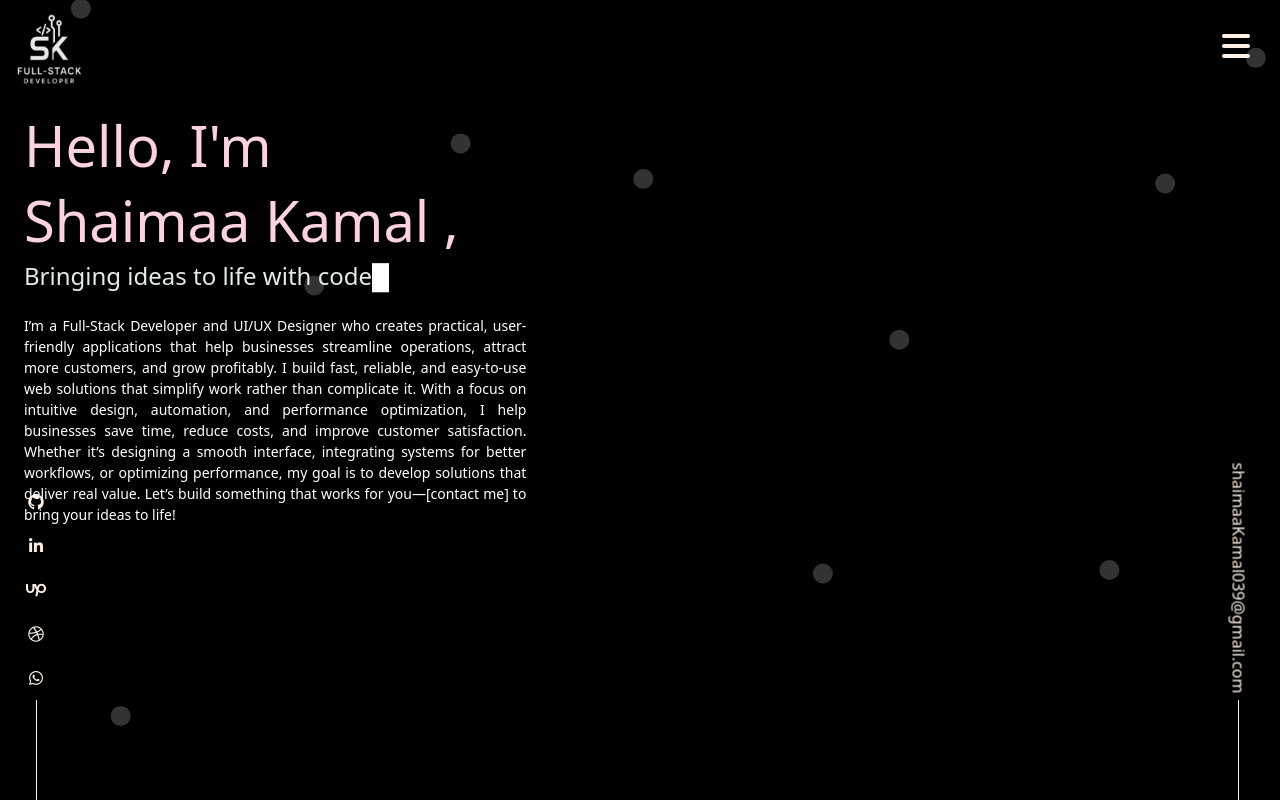
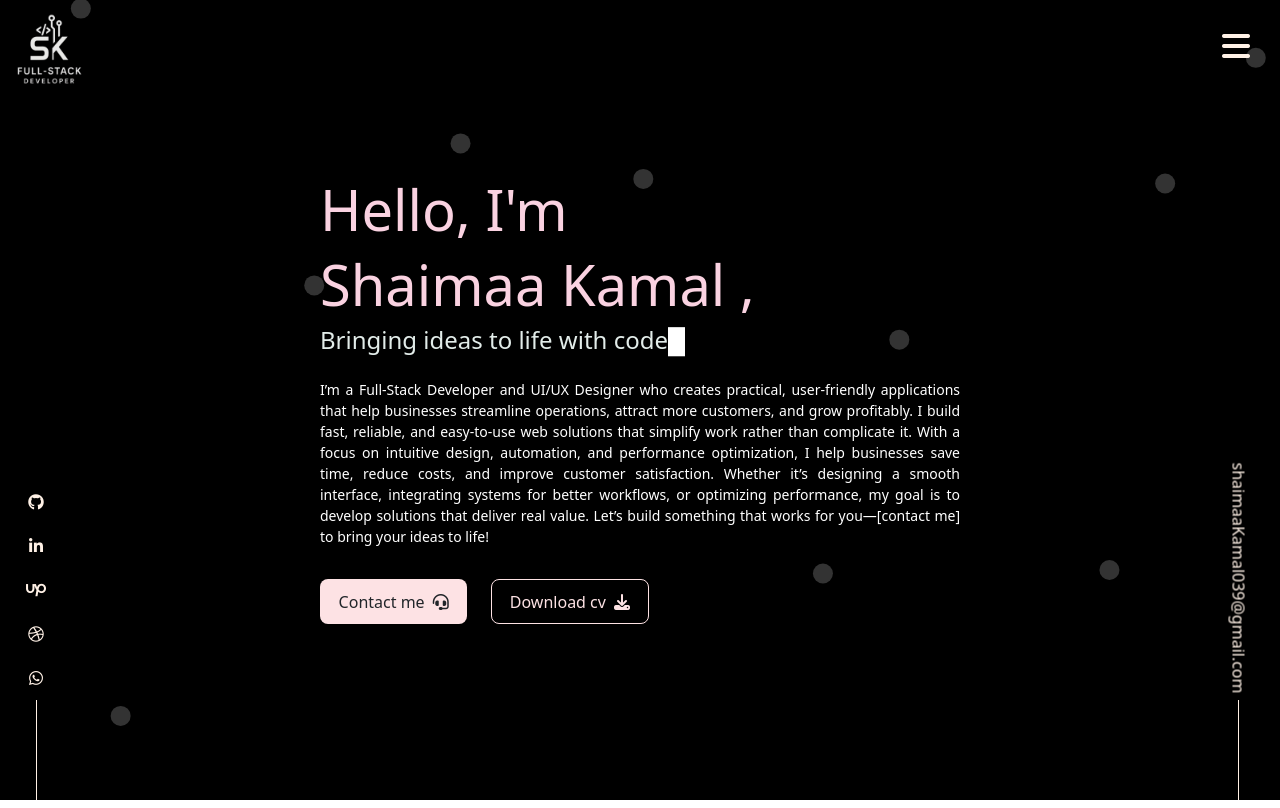
Before and after one commit to ShaimaaAKamal/ShaimaaKamal, an Angular app: page / in a window 1280 px wide. Built offline with nearby package versions, Linux system fonts and the light colour scheme; what @tsparticles/angular would draw is missing.

Commit message:
finish home component

```diff
--- a/src/app/Components/mainComponents/home/home.component.html
+++ b/src/app/Components/mainComponents/home/home.component.html
@@ -1,9 +1,8 @@
 
-<!-- <ngx-particles id="tsparticles"></ngx-particles> -->
-<!-- <app-moving-circle></app-moving-circle> -->
-<section class="home text-white d-flex pt-5 mt-2  vh-100  ps-3 ms-2">
-  <div class="pt-5 mt-2">
-    <h1  class="fs-0 text-pink">Hello, I'm</h1>
+  <section class="home text-white  d-flex align-items-center justify-content-center vh-100">
+  <div class="homeContainer">
+  <div>
+     <h1  class="fs-0 text-pink">Hello, I'm</h1>
     <h2 class="h1 fs-0 text-pink" >Shaimaa Kamal ,</h2>
     <h4><span class="typing-element text-babyBlue"></span></h4>
       <div class="pt-3 fw-light small">
@@ -11,5 +10,17 @@
           I’m a Full-Stack Developer and UI/UX Designer who creates practical, user-friendly applications that help businesses streamline operations, attract more customers, and grow profitably. I build fast, reliable, and easy-to-use web solutions that simplify work rather than complicate it. With a focus on intuitive design, automation, and performance optimization, I help businesses save time, reduce costs, and improve customer satisfaction. Whether it’s designing a smooth interface, integrating systems for better workflows, or optimizing performance, my goal is to develop solutions that deliver real value. Let’s build something that works for you—[contact me] to bring your ideas to life!
         </p>
       </div>
+      <div class="pt-3">
+        <app-action-button [actionName]="'Contact me'" [btnType]="'main'" class="pe-4" (click)="sendMail()">
+          <i class="fa-solid fa-headset"></i>
+        </app-action-button>
+        <app-action-button [actionName]="'Download cv'" [btnType]="'secondary'"  (click)="downloadCV()">
+          <i class='fa-solid fa-download'></i>
+        </app-action-button>
+          <!-- <app-action-button [actionName]="'Download cv'" [btnType]="'secondary'"  (click)="openCV()">
+          <i class='fa-solid fa-download'></i>
+        </app-action-button> -->
+      </div>
+   </div>
   </div>
 </section>
--- a/src/app/Components/mainComponents/home/home.component.scss
+++ b/src/app/Components/mainComponents/home/home.component.scss
@@ -1,39 +1,25 @@
-// #tsparticles {
-//   width: 100%;
-//   height: 100%;
-//   position: absolute;
-//   top: 0;
-//   left: 0;
-//   z-index:-1;
-//   background-color: #000;
-// }
+.homeContainer {
+  width: 90%;
 
-p{
-  margin-bottom:16px;
-  width:90%;
-  text-align: justify;
-  word-break: break-word;
+  p {
+    margin-bottom: 16px;
+    text-align: justify;
+    word-break: break-word;
+  }
+
+  @media screen and (min-width: 576px) {
+    width: 80%;
+  }
+
+  @media screen and (min-width: 768px) {
+    width: 70%;
+  }
+
+  @media screen and (min-width: 992px) {
+    width: 50%;
+  }
+
+  @media screen and (min-width: 1400px) {
+    width: 40%;
+  }
 }
-
-@media screen and (min-width:768px) {
-   p{
-    width:70%;
-   }
-}
-
-@media screen and (min-width:992px) {
-   p{
-    width:60%;
-   }
-}
-
-@media screen and (min-width:1200px) {
-   p{
-    width:40%;
-   }
-}
-@media screen and (min-width:1600px) {
-   p{
-    width:30%;
-   }
-}
--- a/src/app/Components/mainComponents/home/home.component.ts
+++ b/src/app/Components/mainComponents/home/home.component.ts
@@ -1,6 +1,4 @@
 import { Component } from '@angular/core';
-// import { ISourceOptions, tsParticles} from '@tsparticles/engine';
-// import { loadSlim } from '@tsparticles/slim';
 import Typed from 'typed.js';
 
 @Component({
@@ -11,119 +9,6 @@ import Typed from 'typed.js';
   styleUrl: './home.component.scss'
 })
 export class HomeComponent {
-
-//   particlesOptions: ISourceOptions = {
-//   particles: {
-//     number: {
-//       value: 10,
-//       density: {
-//         enable: false,
-//       },
-//     },
-//     color: {
-//       value: "#fff",
-//     },
-//     shape: {
-//       type: "circle",
-//       options: {
-//         polygon: {
-//           sides: 5,
-//         },
-//         image: {
-//           src: "img/github.svg",
-//           width: 100,
-//           height: 100,
-//         },
-//       },
-//     },
-//     opacity: {
-//       value: 0.2,
-//       animation: {
-//         enable: false,
-//         speed: 0.9,
-//         sync: true,
-//       },
-//     },
-//     size: {
-//       value: 10,
-//       animation: {
-//         enable: true,
-//         speed: 80,
-//         sync: false,
-//       },
-//     },
-//     links: {
-//       enable: false,
-//       distance: 176,
-//       color: "#ffffff",
-//       opacity: 0.4,
-//       width: 2,
-//     },
-//     move: {
-//       enable: true,
-//       speed: 15,
-//       direction: "bottom-right",
-//       random: true,
-//       straight: false,
-//       outModes: "out",
-//       attract: {
-//         enable: false,
-//         rotate: {
-//           x: 600,
-//           y: 1200,
-//         },
-//       },
-//     },
-//   },
-//   interactivity: {
-//     detectOn: "canvas",
-//     events: {
-//       onHover: {
-//         enable: true,
-//         mode: "grab",
-//       },
-//       onClick: {
-//         enable: true,
-//         mode: "push",
-//       },
-//       resize: {
-//         enable: true,
-//       },
-//     },
-//     modes: {
-//       grab: {
-//         distance: 400,
-//         links: {
-//           opacity: 0.5,
-//         },
-//       },
-//       bubble: {
-//         distance: 400,
-//         size: 4,
-//         duration: 0.3,
-//         opacity: 1,
-//         speed: 3,
-//       },
-//       repulse: {
-//         distance: 200,
-//         duration: 0.4,
-//       },
-//       push: {
-//         quantity: 4, // ✅ `particles_nb` → `quantity`
-//       },
-//       remove: {
-//         quantity: 2, // ✅ `particles_nb` → `quantity`
-//       },
-//     },
-//   },
-//   detectRetina: true,
-// };
-
-
-//   async ngOnInit(): Promise<void> {
-//     await this.initializeParticles();
-//   }
-
 
   ngAfterViewInit() {
     new Typed('.typing-element', {
@@ -138,16 +23,20 @@ export class HomeComponent {
     });
   }
 
-// async initializeParticles(): Promise<void> {
-//     await loadSlim(tsParticles); // Load the slim version of tsparticles
+  sendMail() {
+  window.location.href = 'mailto:shaimaa.a.kamal.m@gmail.com?subject=Inquiry&body=Hello, I would like to know more about your services.';
+  }
 
-//     // Correct way to load particles
-//     await tsParticles.load({
-//         id: "tsparticles",
-//         options: this.particlesOptions // Use the correct structure
-//     });
+  downloadCV() {
+  const link = document.createElement('a');
+  link.href = 'assets/Files/Shaimaa Kamal.pdf';
+  link.download = 'Shaimaa_Kamal_CV.pdf';
+  document.body.appendChild(link);
+  link.click();
+  document.body.removeChild(link);
+}
 
-//     console.log("Particles initialized!");
+// openCV() {
+//   window.open('assets/Files/Shaimaa Kamal.pdf', '_blank');
 // }
-
 }
--- a/src/app/Components/sharedComponents/particles/particles.component.scss
+++ b/src/app/Components/sharedComponents/particles/particles.component.scss
@@ -1,7 +1,7 @@
 #tsparticles {
   width: 100%;
   height: 100%;
-  position: absolute;
+  position: fixed;
   top: 0;
   left: 0;
   z-index:-1;
```
